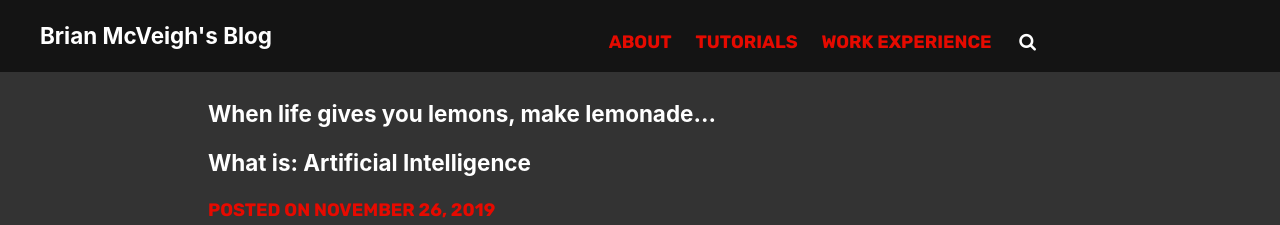
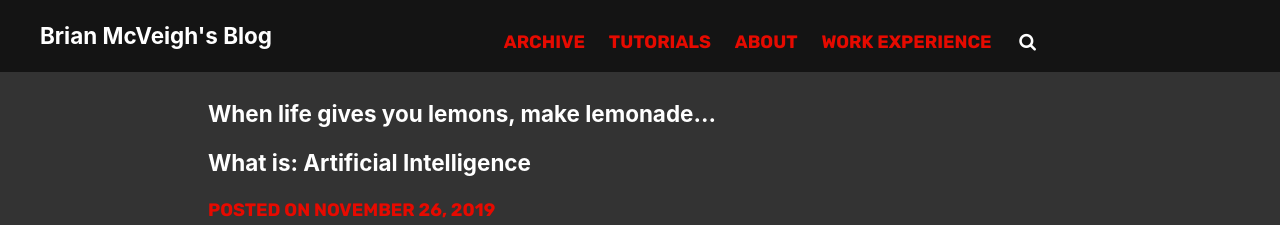
Before and after one commit to bmcveigh/bmcveigh.github.io, a Jekyll site: the page built from index.markdown, in a window 1280 px wide. Shown: the top 225 px of the page. Built offline with Jekyll 4.4.1, drawn with Linux system fonts in a browser that asks for light colours.

Commit message:
Adding an Archives page

```diff
--- a/_data/mainmenulist.yml
+++ b/_data/mainmenulist.yml
@@ -1,11 +1,14 @@
 docs_list_title: Main Menu
 docs:
+
+- title: Archive
+  url: /archive/
+
+- title: Tutorials
+  url: /tutorials/
 
 - title: About
   url: /about/
 
-- title: Tutorials
-  url: /tutorials/
-
 - title: Work Experience
   url: /work-experience/
```
